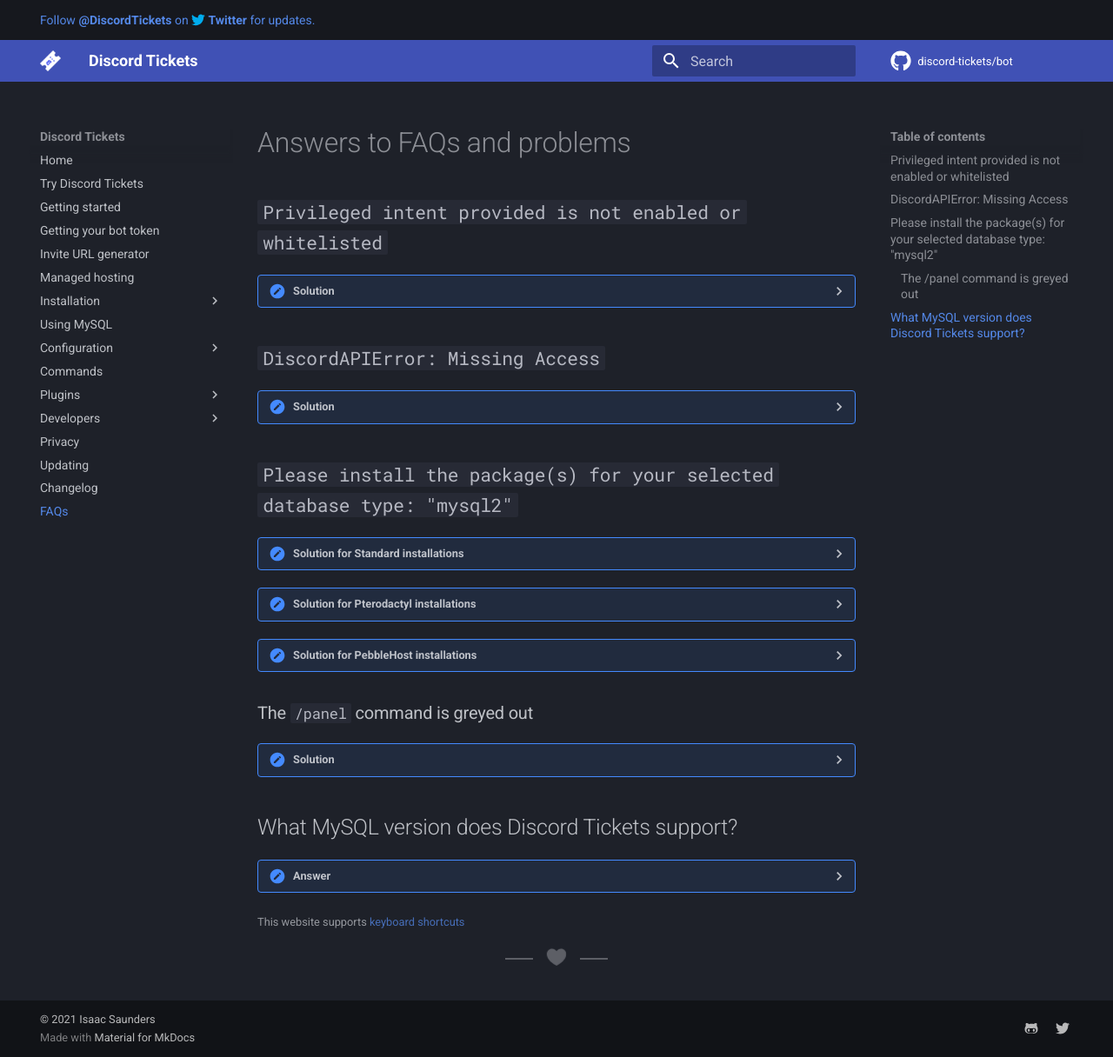
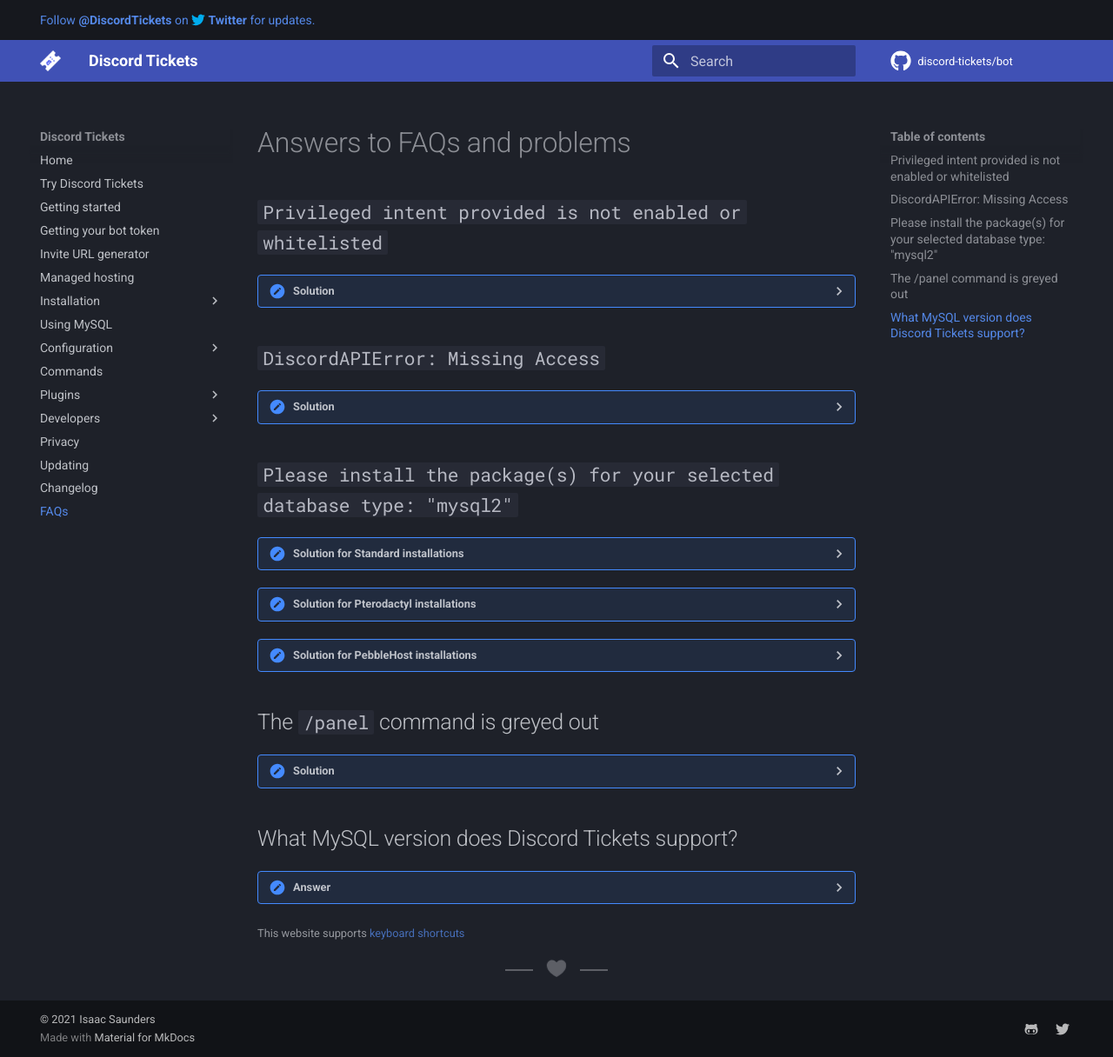
Before and after one commit to discord-tickets/docs, an MkDocs documentation site: the page built from docs/faq.md, in a window 1280 px wide and 1216 px high. Shown: the whole window at 87% size. Built offline with MkDocs 1.6.1 and Material for MkDocs 9.7.7, drawn with Linux system fonts in a browser that asks for light colours; comment, search, counter and statistics services are not loaded.

Commit message:
Fix heading

```diff
--- a/docs/faq.md
+++ b/docs/faq.md
@@ -32,7 +32,7 @@
 ??? help "Solution for PebbleHost installations"
 	Go to the "Node Package Manager" page in the control panel and install `mysql2`.
 
-### The `/panel` command is greyed out
+## The `/panel` command is greyed out
 
 ??? help "Solution"
 	Some commands will appear disabled at first as they are limited to staff members. To be classified as a staff member you need to:
```
